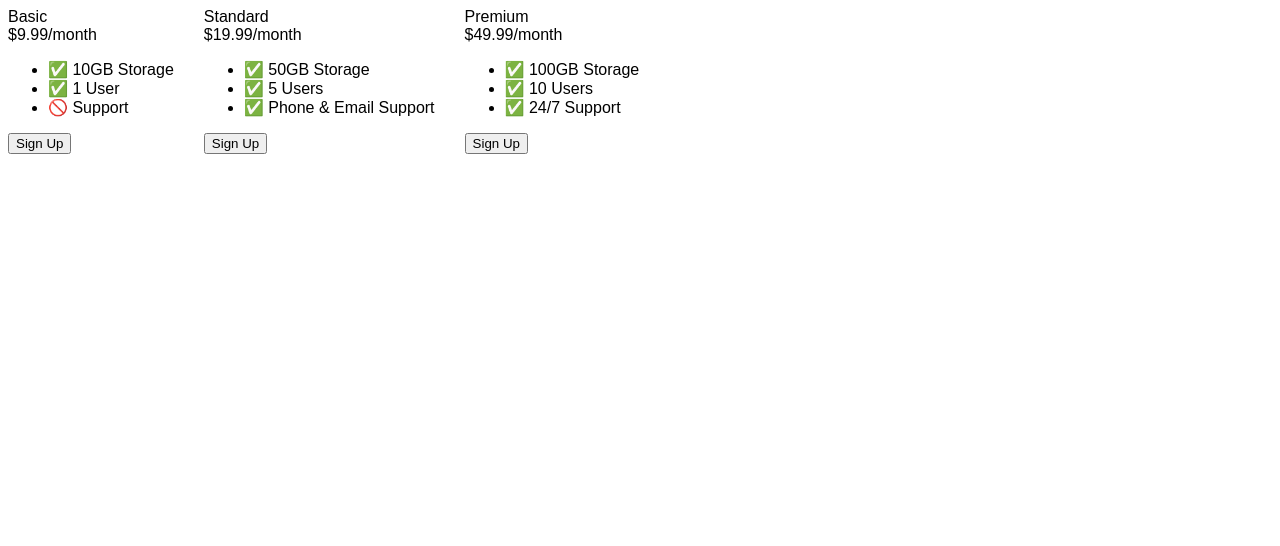
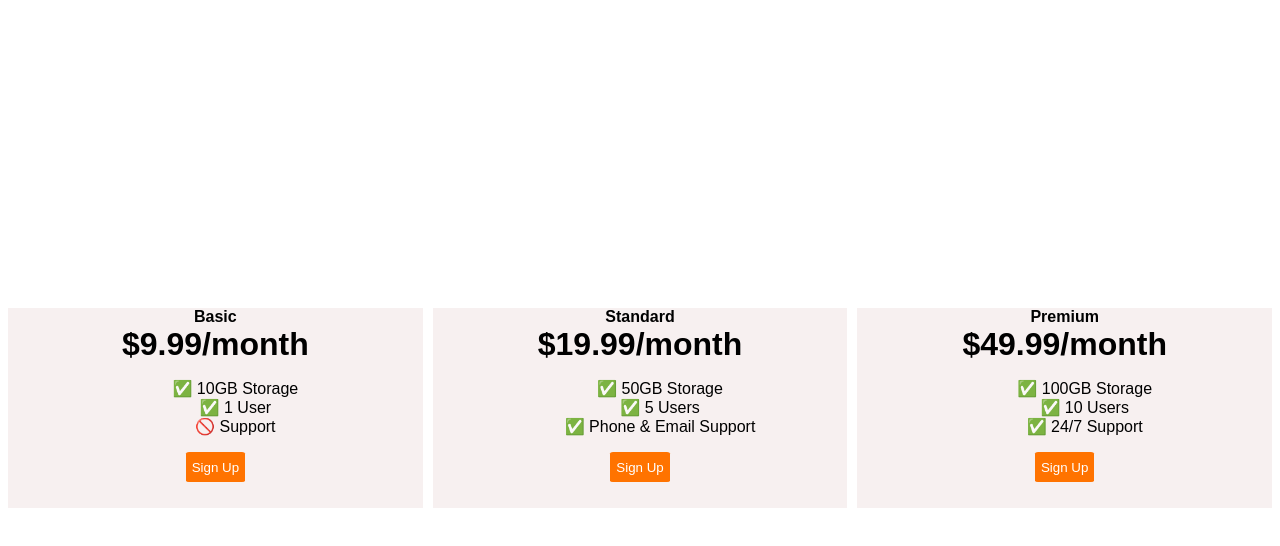
Before and after one commit to mazi-samuel/web_development_projects, a plain HTML site: page 9.4+Flexbox+Pricing+Table+Project/index.html in a window 1280 px wide. Drawn offline with Linux system fonts and the light colour scheme; a web font is replaced by a local one.

Commit message:
ok we're moving

```diff
--- a/9.4+Flexbox+Pricing+Table+Project/index.html
+++ b/9.4+Flexbox+Pricing+Table+Project/index.html
@@ -12,18 +12,53 @@
       body {
         font-family: "Sono", sans-serif;
       }
+      ul {
+        list-style-type: none;
+      }
 
       /* Hint: What can you do with a media query and flexbox? */
-      @media (max-width: 1250px) {
+      @media (max-width: 500px) {
+        .pricing-container {
+          flex-direction: column;
+          flex-shrink: 1;
+          min-width: 300px;
+
+        }
+        .pricing-plan {
+          flex-shrink: 3;
+        }
       }
       .pricing-container {
-        display: inline-flex;
-        gap: 30px;
+        display: flex;
+        gap: 10px;
         justify-content: center;
+        align-items: center;
+        align-content: center;
+        height: 100vh;
+        flex-shrink: 1;
+        min-width: 150px;
 
       }
-      .pricing-container{
-
+      .pricing-plan{
+        background-color: rgb(247, 240, 240);
+        flex: 1;
+        height: 200px;
+        margin: 0 10;
+        text-align: center;
+      }
+      .plan-title {
+        font-weight: bold;
+      }
+      .plan-price{
+        font-weight: bold;
+        font-size: xx-large;
+      }
+      .plan-button {
+        height: 30px;
+        background-color: rgb(255, 115, 0);
+        color: white;
+        border: 0;
+        border-radius: 5%;
       }
     </style>
   </head>
```
